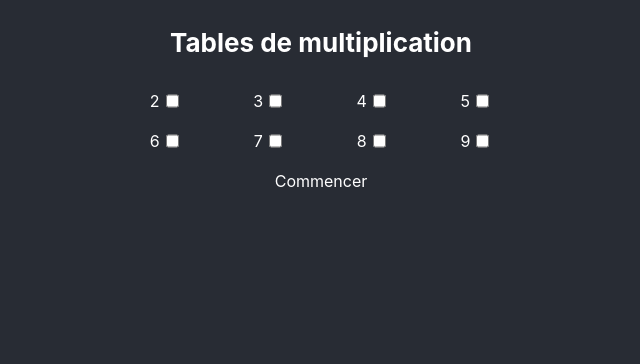
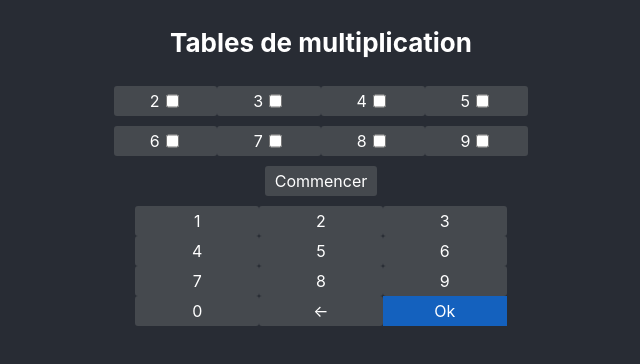
Before and after one commit to rael06/multiplication-tables, a React (Create React App) app: page / in a window 1280 px wide. Shown: the top 364 px of the page, without its empty margins (319-959 px from the left). Built offline with nearby package versions, Linux system fonts and the light colour scheme.

Commit message:
add keyboard

```diff
--- a/src/common/Button/index.tsx
+++ b/src/common/Button/index.tsx
@@ -3,12 +3,13 @@ import styles from "./style.module.scss";
 
 type Props = {
   children: React.ReactChild;
-  onClick: () => void;
+  value?: unknown;
+  onClick: (value?: unknown) => void;
 };
 
-export default function Button({ children, onClick }: Props) {
+export default function Button({ children, onClick, value }: Props) {
   return (
-    <div className={styles.Button} onClick={onClick}>
+    <div className={styles.Button} onClick={() => onClick(value)}>
       {children}
     </div>
   );
--- a/src/common/Button/style.module.scss
+++ b/src/common/Button/style.module.scss
@@ -2,8 +2,10 @@
 
 .Button {
   display: flex;
+  justify-content: center;
   border-radius: $radius;
   padding: 5px 10px;
+  background: $actionBackground;
   cursor: pointer;
 }
 
--- a/src/common/Checkbox/style.module.scss
+++ b/src/common/Checkbox/style.module.scss
@@ -5,6 +5,7 @@
   justify-content: center;
   padding: 5px 10px;
   border-radius: $radius;
+  background: $actionBackground;
   cursor: pointer;
 
   * {
--- /dev/null
+++ b/src/common/Keyboard/index.tsx
@@ -0,0 +1,38 @@
+import React from "react";
+import styles from "./style.module.scss";
+import Button from "common/Button";
+
+type Props = {
+  keys: string[];
+  onConfirm: (pressedKeys: string) => void;
+};
+
+export default function Keyboard({ keys, onConfirm }: Props) {
+  let pressedKeys: string = "";
+  const addPressedKey = (value: unknown) => (pressedKeys += value as string);
+  const deleteLastPressedKey = () =>
+    (pressedKeys = pressedKeys.substring(0, pressedKeys.length - 1));
+
+  const confirm = () => {
+    onConfirm(pressedKeys);
+    pressedKeys = "";
+  };
+
+  return (
+    <div className={styles.Keyboard}>
+      {keys.map((key) => (
+        <div key={key} className={styles.key}>
+          <Button onClick={(key) => addPressedKey(key)} value={key}>
+            {key}
+          </Button>
+        </div>
+      ))}
+      <div className={styles.key}>
+        <Button onClick={deleteLastPressedKey}>{"<-"}</Button>
+      </div>
+      <div className={`${styles.key} ${styles.ok}`}>
+        <Button onClick={confirm}>Ok</Button>
+      </div>
+    </div>
+  );
+}
--- /dev/null
+++ b/src/common/Keyboard/style.module.scss
@@ -0,0 +1,23 @@
+@import "global.module.scss";
+
+.Keyboard {
+  display: flex;
+  flex-wrap: wrap;
+
+  .key {
+    flex: 1 1 33%;
+    justify-content: center;
+  }
+
+  .ok {
+    background: $mainActionBackground;
+
+    :first-child {
+      background: inherit;
+    }
+
+    :first-child:hover {
+      background: $mainHoveredBackground;
+    }
+  }
+}
--- a/src/components/MultiplicationTablePage/index.tsx
+++ b/src/components/MultiplicationTablePage/index.tsx
@@ -2,6 +2,7 @@ import React from "react";
 import styles from "./style.module.scss";
 import TablesSelector from "components/TablesSelector";
 import Button from "common/Button";
+import Keyboard from "common/Keyboard";
 
 export default function MultiplicationTablePage() {
   const [started, setStarted] = React.useState<boolean>(false);
@@ -23,6 +24,12 @@ export default function MultiplicationTablePage() {
           <Button onClick={stop}>Arrêter</Button>
         </div>
       )}
+      <div className={styles.keyboard}>
+        <Keyboard
+          keys={["1", "2", "3", "4", "5", "6", "7", "8", "9", "0"]}
+          onConfirm={(pressedKeys: string) => console.log(pressedKeys)}
+        />
+      </div>
     </div>
   );
 }
--- a/src/components/MultiplicationTablePage/style.module.scss
+++ b/src/components/MultiplicationTablePage/style.module.scss
@@ -10,5 +10,11 @@
 
   .startStopButton {
     align-self: center;
+    margin-bottom: 10px;
+  }
+
+  .keyboard {
+    max-width: 80%;
+    align-self: center;
   }
 }
--- a/src/components/TablesSelector/style.module.scss
+++ b/src/components/TablesSelector/style.module.scss
@@ -5,7 +5,7 @@
   flex-wrap: wrap;
 
   .table {
-    flex: 1 1 25%;
+    flex: 1 1 calc(25% - 5px);
     margin-bottom: 10px;
   }
 
--- a/src/global.module.scss
+++ b/src/global.module.scss
@@ -1,4 +1,7 @@
 $textColor: white;
 $background: #282c34;
-$hoveredBackground: #45494e;
+$actionBackground: #45494e;
+$mainActionBackground: #1461be;
+$hoveredBackground: #5c6a7c;
+$mainHoveredBackground: #3a82da;
 $radius: 3px;
```
Also changed, not shown: 1 other file (tests, documents, lock files or other folders).
